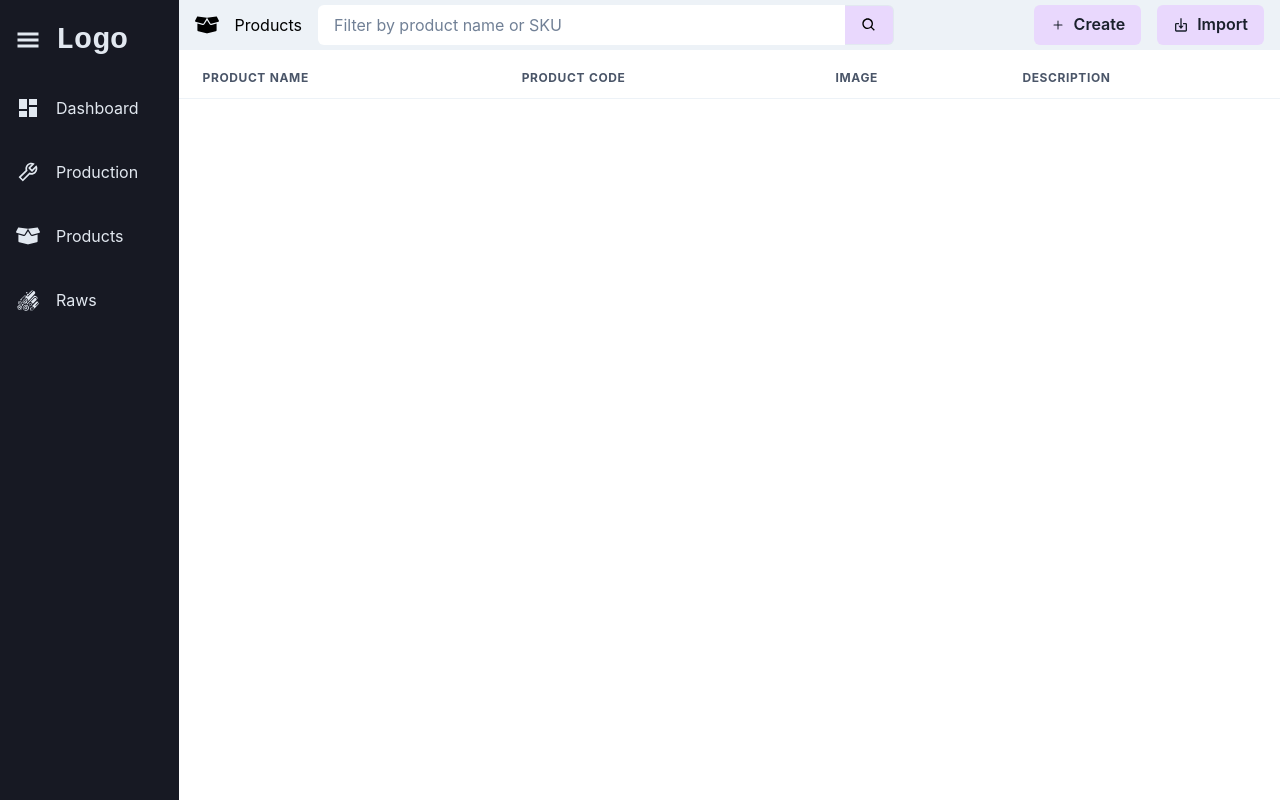
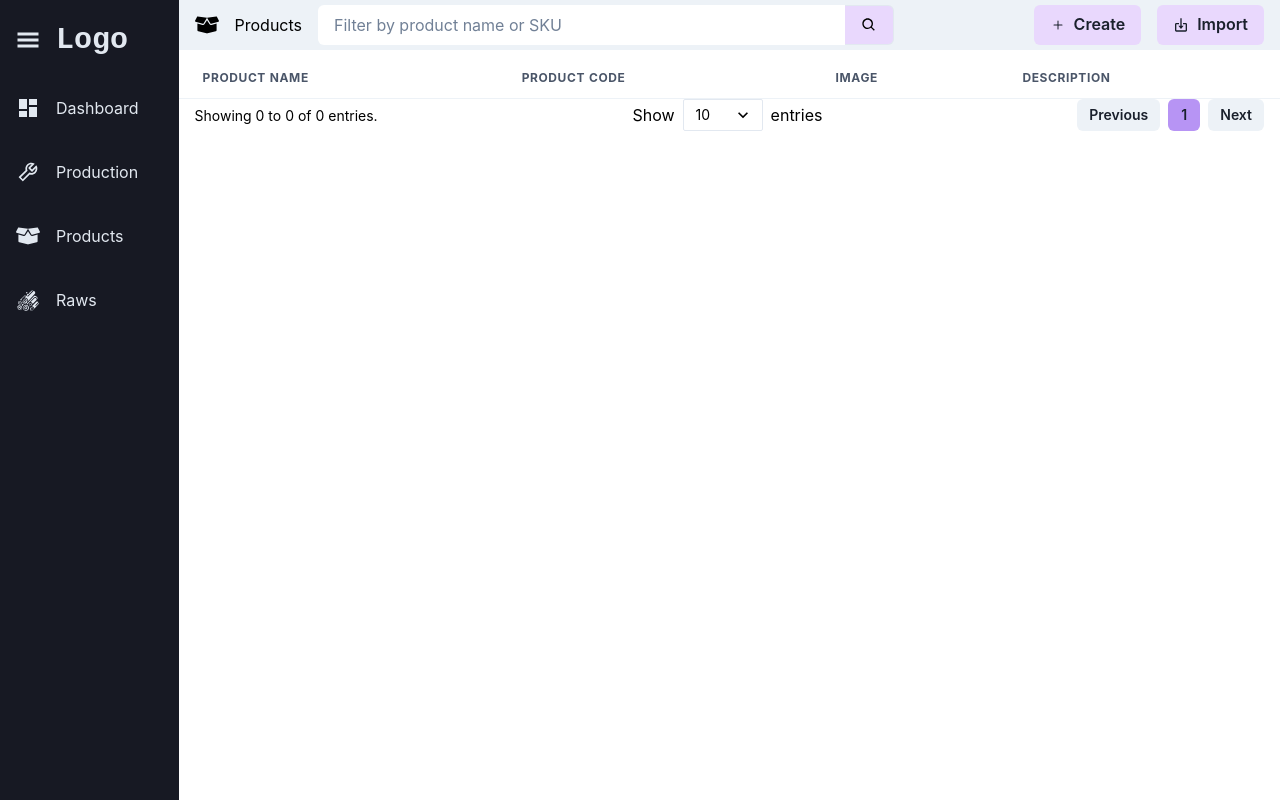
Before and after one commit to takihama/cereal-management-system, a React (Create React App) app: page /products in a window 1280 px wide. Built offline with nearby package versions, Linux system fonts and the light colour scheme.

Commit message:
add: custom table with filter and pagination

```diff
--- /dev/null
+++ b/src/components/table/CustomTable.tsx
@@ -0,0 +1,171 @@
+import React, { useEffect, useState } from 'react';
+import {
+  Button, Icon, Input, InputGroup, InputRightElement, Select, Stack,
+  Table, TableContainer, Tbody, Td, Text, Th, Thead, Tr,
+} from '@chakra-ui/react';
+import { BiFilterAlt } from 'react-icons/bi';
+import { IoMdClose } from 'react-icons/io';
+
+interface Search {
+  key: string
+  value: string
+}
+interface Filter {
+  searchKey: string
+  placeholder: string
+}
+interface CustomTableProps {
+  titles: Array<string>
+  data: Array<Object>
+  filter: Filter | null
+}
+interface CustomTableState {
+  filteredData: Array<Object>
+  searchName: string
+  page: number
+  rowsPerPage: number
+}
+
+const filterObjArrByPattern = (arr: Array<Object>, pattern: Search) => (
+  arr.filter((o) => (
+    o[pattern.key as keyof typeof o].toString().toLowerCase().includes(pattern.value.toLowerCase())
+  ))
+);
+
+export default function CustomTable({ titles, data, filter }: CustomTableProps) {
+  const [filteredData, setFilteredData] = useState<CustomTableState['filteredData']>(data);
+  const [searchName, setSearchName] = useState<CustomTableState['searchName']>('');
+  const [page, setPage] = useState<CustomTableState['page']>(1);
+  const [rowsPerPage, setRowsPerPage] = useState<CustomTableState['rowsPerPage']>(10);
+  const handleFilterChange = (evt: React.ChangeEvent<HTMLInputElement>) => {
+    setSearchName(evt.target.value);
+  };
+  const handleSelectChange = (evt: React.ChangeEvent<HTMLSelectElement>) => {
+    setRowsPerPage(Number(evt.target.value));
+    setPage(1);
+  };
+  const handleIncrementPage = () => {
+    setPage((filteredData.length - page * rowsPerPage) > 0 ? page + 1 : page);
+  };
+  const handleDecrementPage = () => {
+    setPage(page === 1 ? 1 : page - 1);
+  };
+  useEffect(() => {
+    if (filter) {
+      setFilteredData(filterObjArrByPattern(data, { key: filter !== null ? filter.searchKey : '', value: searchName }));
+    } else {
+      setFilteredData(data);
+    }
+  }, [searchName, data]);
+  return (
+    <TableContainer>
+      <Stack
+        direction="row"
+        justify="flex-end"
+        align="center"
+        paddingX="4"
+      >
+        {filter && (
+          <Stack
+            direction="row"
+            align="center"
+            width="full"
+            spacing="4"
+          >
+            <Icon
+              color="primary.500"
+              fontWeight="500"
+              as={BiFilterAlt}
+            />
+            <Text
+              color="primary.500"
+              fontWeight="500"
+            >
+              Filters
+            </Text>
+            <InputGroup size="sm" maxWidth="md">
+              <Input
+                type="text"
+                value={searchName}
+                onChange={handleFilterChange}
+                placeholder={filter.placeholder}
+              />
+              <InputRightElement>
+                <Icon as={IoMdClose} />
+              </InputRightElement>
+            </InputGroup>
+          </Stack>
+        )}
+      </Stack>
+      <Table variant="simple">
+        <Thead>
+          <Tr>
+            {titles.map((title) => (
+              <Th key={title}>{title}</Th>
+            ))}
+          </Tr>
+        </Thead>
+        <Tbody>
+          {filteredData.slice((page - 1) * rowsPerPage, page * rowsPerPage).map((row) => (
+            <Tr>
+              {Object.entries(row).map((key, index) => (
+                <Td>{Object.entries(row)[index][1]}</Td>
+              ))}
+            </Tr>
+          ))}
+        </Tbody>
+      </Table>
+      <Stack
+        direction="row"
+        justify="space-between"
+        align="center"
+        paddingX="4"
+        spacing="4"
+      >
+        <Text fontSize="sm">
+          Showing&nbsp;
+          {filteredData.length === 0 ? 0 : (1 + (page - 1) * rowsPerPage)}
+          &nbsp;to&nbsp;
+          {rowsPerPage * page > filteredData.length ? filteredData.length : rowsPerPage * page}
+          &nbsp;of&nbsp;
+          {filteredData.length}
+          &nbsp;entries.
+        </Text>
+        <Stack
+          direction="row"
+          align="center"
+        >
+          <Text>Show</Text>
+          <Select
+            size="sm"
+            minWidth="80px"
+            onChange={handleSelectChange}
+          >
+            <option value="10">10</option>
+            <option value="25">25</option>
+            <option value="50">50</option>
+            <option value="100">100</option>
+          </Select>
+          <Text>entries</Text>
+        </Stack>
+        <Stack direction="row">
+          <Button
+            size="sm"
+            _focus={{ boxShadow: 'none' }}
+            onClick={handleDecrementPage}
+          >
+            Previous
+          </Button>
+          <Button size="sm" bg="primary.300">{page}</Button>
+          <Button
+            size="sm"
+            _focus={{ boxShadow: 'none' }}
+            onClick={handleIncrementPage}
+          >
+            Next
+          </Button>
+        </Stack>
+      </Stack>
+    </TableContainer>
+  );
+}
--- a/src/components/table/ProductsTable.tsx
+++ /dev/null
@@ -1,42 +0,0 @@
-import {
-  Table, TableContainer, Tbody, Td, Th, Thead, Tr,
-} from '@chakra-ui/react';
-import React from 'react';
-
-interface Product {
-  name: string
-  code: string
-  image?: string
-  description: string
-}
-
-interface ProductsTableProps {
-  products: Array<Product>
-}
-
-export default function ProductsTable({ products }: ProductsTableProps) {
-  return (
-    <TableContainer>
-      <Table variant="simple">
-        <Thead>
-          <Tr>
-            <Th>Product name</Th>
-            <Th>Product code</Th>
-            <Th>Image</Th>
-            <Th>Description</Th>
-          </Tr>
-        </Thead>
-        <Tbody>
-          {products.map((product) => (
-            <Tr key={product.name}>
-              <Td>{product.name}</Td>
-              <Td>{product.code}</Td>
-              <Td>{product.image}</Td>
-              <Td>{product.description}</Td>
-            </Tr>
-          ))}
-        </Tbody>
-      </Table>
-    </TableContainer>
-  );
-}
--- a/src/pages/Products.tsx
+++ b/src/pages/Products.tsx
@@ -7,7 +7,7 @@ import { IconType } from 'react-icons';
 import Header from '../components/header/Header';
 import CreateProductModal from '../components/modals/CreateProductModal';
 import ImportProductsModal from '../components/modals/ImportProductsModal';
-import ProductsTable from '../components/table/ProductsTable';
+import CustomTable from '../components/table/CustomTable';
 
 interface HeaderButtons {
   name: string
@@ -27,25 +27,22 @@ interface ProductsState {
 export default function Products() {
   const { isOpen: isCreateOpen, onOpen: onCreateOpen, onClose: onCreateClose } = useDisclosure();
   const { isOpen: isImportOpen, onOpen: onImportOpen, onClose: onImportClose } = useDisclosure();
+  const titles = ['Product name', 'Product code', 'Image', 'Description'];
   const [products, setProducts] = useState<ProductsState['products']>([]);
   const [searchProduct, setSearchProduct] = useState<ProductsState['searchProduct']>('');
   const onSearchChange = (evt: React.ChangeEvent<HTMLInputElement>) => {
     setSearchProduct(evt.target.value);
   };
   const handleCreateProduct = () => {
-    console.log('Create products');
     onCreateOpen();
   };
   const handleImportProducts = () => {
-    console.log('Import products');
     onImportOpen();
   };
   const createProduct = (product: Product) => {
     setProducts(products.concat(product));
-    console.log(product);
   };
   const importProducts = () => {
-    console.log('importProducts');
   };
   const headerButtons: Array<HeaderButtons> = [{
     name: 'Create',
@@ -83,7 +80,11 @@ export default function Products() {
         isOpen={isImportOpen}
         onClose={onImportClose}
       />
-      <ProductsTable products={products} />
+      <CustomTable
+        titles={titles}
+        data={products}
+        filter={null}
+      />
     </Stack>
   );
 }
```
